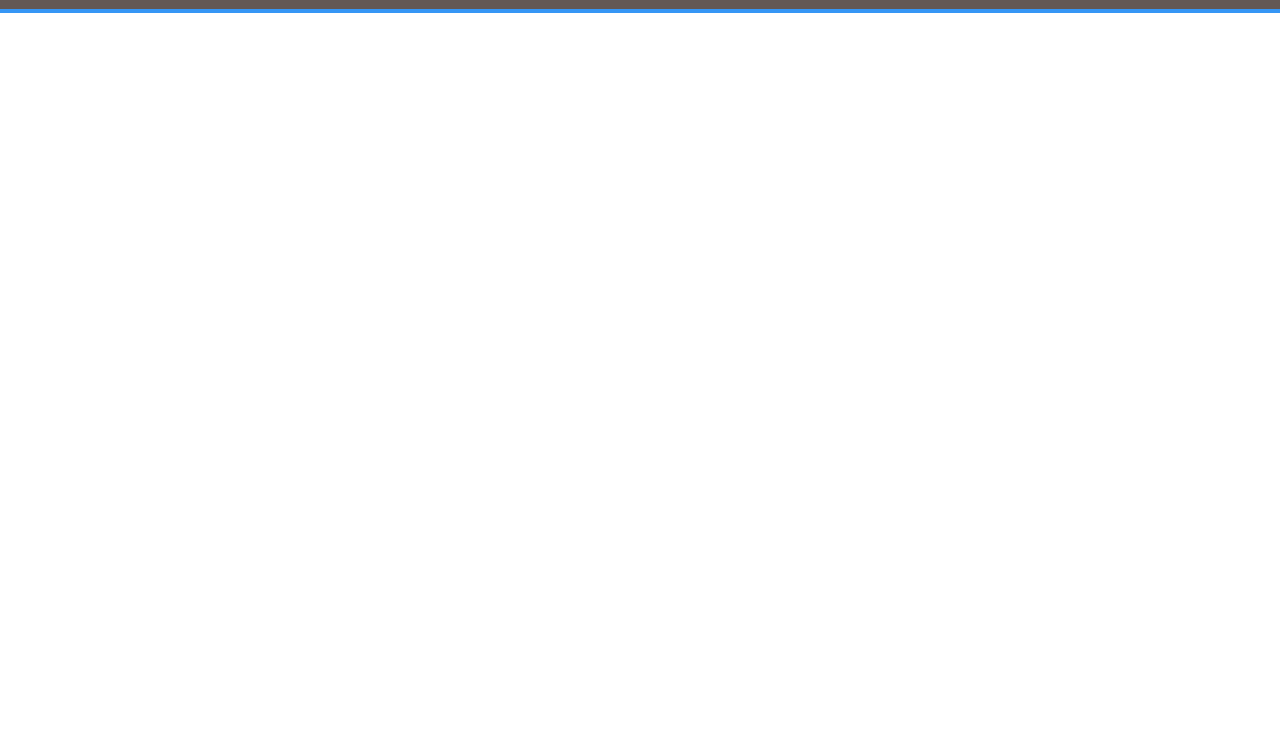
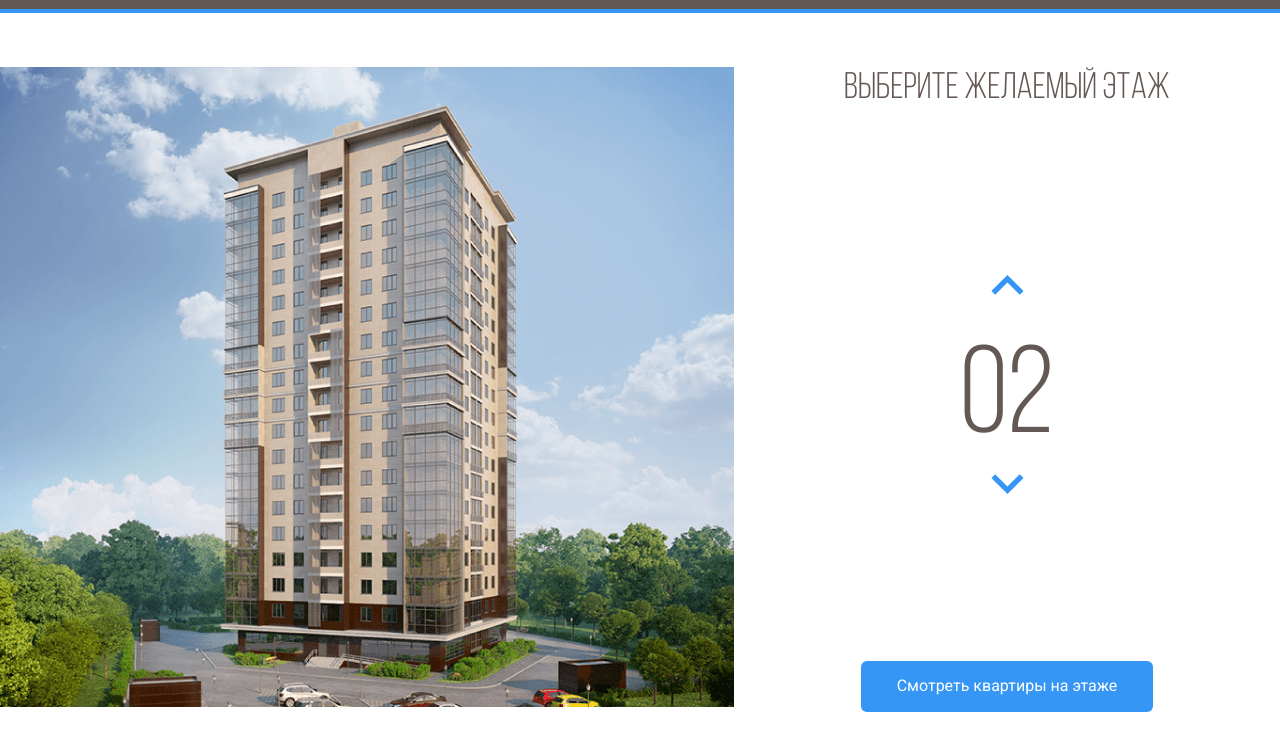
Before and after one commit to bilbo40/melody, a plain HTML site: page index.html in a window 1280 px wide. Shown: the part 55-800 px from the top of the page. Drawn offline with Linux system fonts and the light colour scheme.

Commit message:
Add files via upload

```diff
--- a/css/style.css
+++ b/css/style.css
@@ -1,3 +1,13 @@
+@font-face {
+  font-family: "Bebas Neue Book";
+  src: local("Bebas Neue Book Regular"), local("BebasNeueBook"),
+    url("../fonts/BebasNeueBook.woff2") format("woff2"),
+    url("../fonts/BebasNeueBook.woff") format("woff");
+  font-weight: normal;
+  font-style: normal;
+  font-display: swap;
+}
+
 * {
   box-sizing: border-box;
 }
@@ -58,3 +68,66 @@ body {
   color: #fff;
   text-decoration: none;
 }
+
+.main {
+  max-width: 1280px;
+  margin: auto;
+  padding-top: 54px;
+  display: flex;
+}
+.main-info {
+  flex-grow: 1;
+  text-align: center;
+  display: flex;
+  flex-direction: column;
+  align-items: center;
+  justify-content: space-between;
+}
+.main-title {
+  margin: 0;
+  color: #635854;
+  font-family: "Bebas Neue Book", sans-serif;
+  font-style: normal;
+  font-weight: normal;
+  font-size: 37px;
+  line-height: 44px;
+  text-transform: uppercase;
+}
+
+.home-image path {
+  opacity: 0;
+  cursor: pointer;
+}
+
+.home-image path:hover {
+  opacity: 1;
+}
+
+.counter-group {
+  display: flex;
+  flex-direction: column;
+}
+.counter {
+  color: #635854;
+  font-family: "Bebas Neue Book", sans-serif;
+  font-size: 124px;
+  margin-top: 30px;
+}
+.counter-button {
+  background-color: #fff;
+  border: none;
+  cursor: pointer;
+}
+
+.counter-arrow-down {
+  transform: rotateX(180deg);
+}
+
+.button-primary {
+  background: #3596f5;
+  border-radius: 6px;
+  padding: 16px 36px;
+  color: #fff;
+  border: none;
+  cursor: pointer;
+}
--- a/index.html
+++ b/index.html
@@ -41,5 +41,54 @@
         </div>
        <!-- /.navbar -->
    </header>
+   <main class="main">
+       <div class="main-image">
+            <svg
+                class="home-image"
+                width="734" height="640" viewBox="0 0 734 640" fill="none" xmlns="http://www.w3.org/2000/svg"
+                xmlns:xlink="http://www.w3.org/1999/xlink">
+                <rect width="734" height="640" fill="url(#pattern0)" />
+                <defs>
+                    <pattern id="pattern0" patternContentUnits="objectBoundingBox" width="1" height="1">
+                        <use xlink:href="#image0" transform="translate(-0.00408719) scale(0.0013624 0.0015625)" />
+                    </pattern>
+                    <image id="image0" width="740" height="640" xlink:href="img/home.png" />
+                </defs>
+                <path d="M222 533L442.8 541L512 527.3V549L443.5 568.7L222 557.7V533Z" fill="#3595F6" fill-opacity="0.75" />
+                <path d="M223 532V507L443.3 510.3L513 507V527L443.7 540L223 532Z" fill="#3595F6" fill-opacity="0.75" />
+                <path d="M223 506V481H444H513V504L445 511L223 506Z" fill="#3595F6" fill-opacity="0.75" />
+                <path d="M223 482V457L444.3 453.3L512 460V482H444" fill="#3595F6" fill-opacity="0.75" />
+                <path d="M223 456V430L444.5 426.7L513 437.7V459L444 452.3L223 456Z" fill="#3595F6" fill-opacity="0.75" />
+                <path d="M222 429V405.3L443 393L514 416V437.3L443 425L222 429Z" fill="#3595F6" fill-opacity="0.75" />
+                <path d="M222 407V382L444.2 365.7L514 394.3V415L443.7 393.3L222 407Z" fill="#3595F6" fill-opacity="0.75" />
+                <path d="M222 382V357L444.5 336.7L514 373.3V394L442 365.3L222 382Z" fill="#3595F6" fill-opacity="0.75" />
+                <path d="M222 356V332L445 307.3L514 351.3V373L444.7 335L222 356Z" fill="#3595F6" fill-opacity="0.75" />
+                <path d="M222 331V307L444.5 278.3L514 329.3V350L443.7 307.7L222 331Z" fill="#3595F6" fill-opacity="0.75" />
+                <path d="M221 307V283L443.3 250L514 309.3V329L444 278.3L221 307Z" fill="#3595F6" fill-opacity="0.75" />
+                <path d="M222 282V258L443.2 223L513 287V308L444.3 249.7L222 282Z" fill="#3595F6" fill-opacity="0.75" />
+                <path d="M222 258V233L444.3 195L513 265.3V286L444 222L222 258Z" fill="#3595F6" fill-opacity="0.75" />
+                <path d="M222 232V207L442.8 163.3L513 242.3V265L444 191.7L222 232Z" fill="#3595F6" fill-opacity="0.75" />
+                <path d="M223 208V183L443 135L513 220V243L442.3 163.7L223 208Z" fill="#3595F6" fill-opacity="0.75" />
+                <path d="M222 183V158L441.8 106L513 198.3V221L443.3 134.7L222 183Z" fill="#3595F6" fill-opacity="0.75" />
+                <path d="M222 158V132L444 75.3L513 177V198L443.7 106.3L222 158Z" fill="#3595F6" fill-opacity="0.75" />
+            </svg>
+
+       </div>
+       <div class="main-info">
+           <h2 class="main-title">Выберите желаемый этаж</h2>
+           <div class="counter-group">
+                <button class="counter-button counter-up">
+                    <img class="counter-arrow counter-arrow-up" src="img/arrow.svg" alt="arrow-up">
+                </button>
+                <span class="counter">02</span>
+                <button class="counter-button counter-down">
+                    <img class="counter-arrow counter-arrow-down" src="img/arrow.svg" alt="arrow-down">
+
+                </button>
+           </div>
+           <button class="button button-primary">Смотреть квартиры на этаже</button>
+       </div>
+       <!-- /.main-info -->
+   </main>
 </body>
 </html>
```
Also changed, not shown: fonts/BebasNeueBook.woff (added), fonts/BebasNeueBook.woff2 (added), img/Group.svg (added), img/arrow.svg (added), img/home.png (added).
